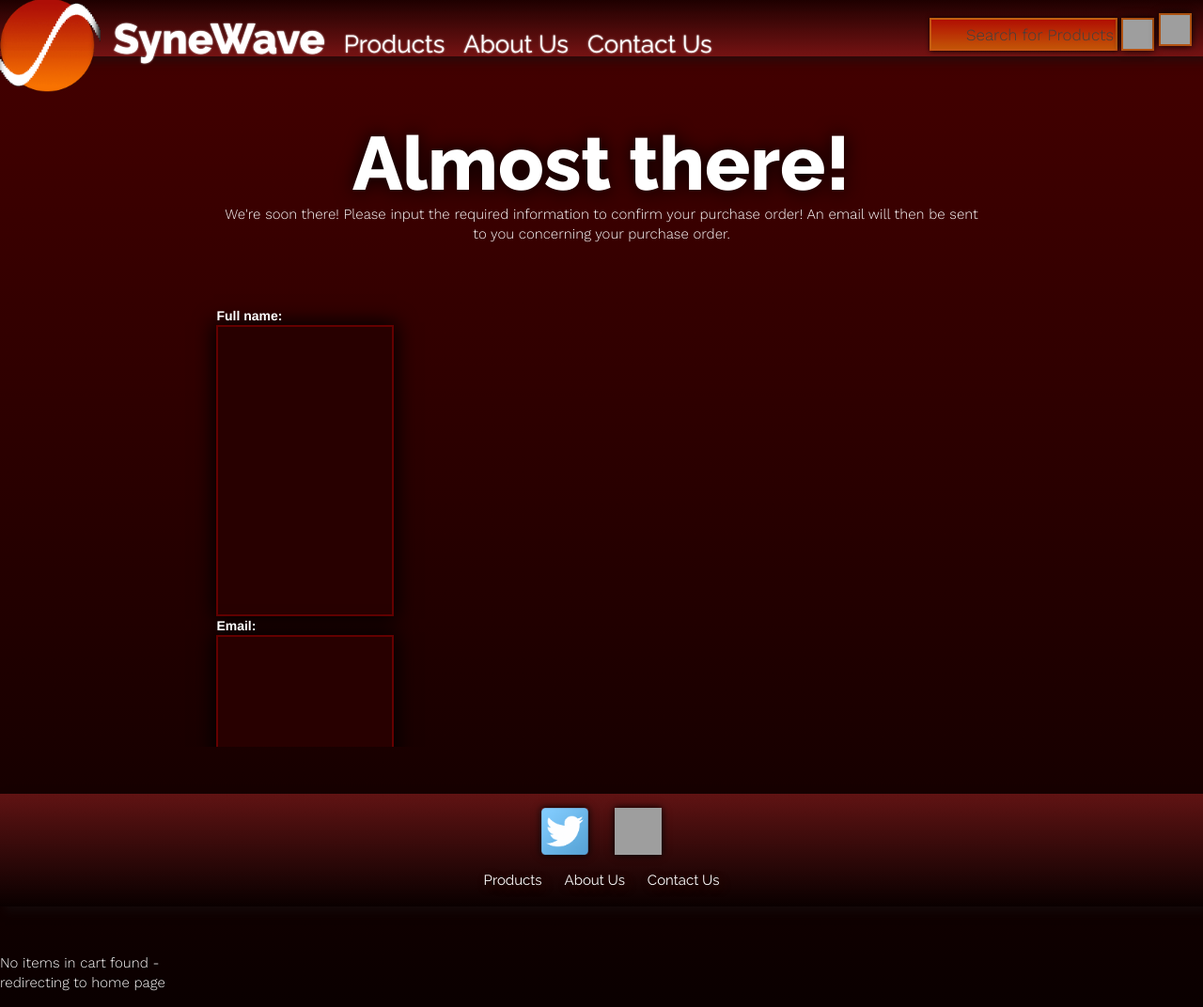
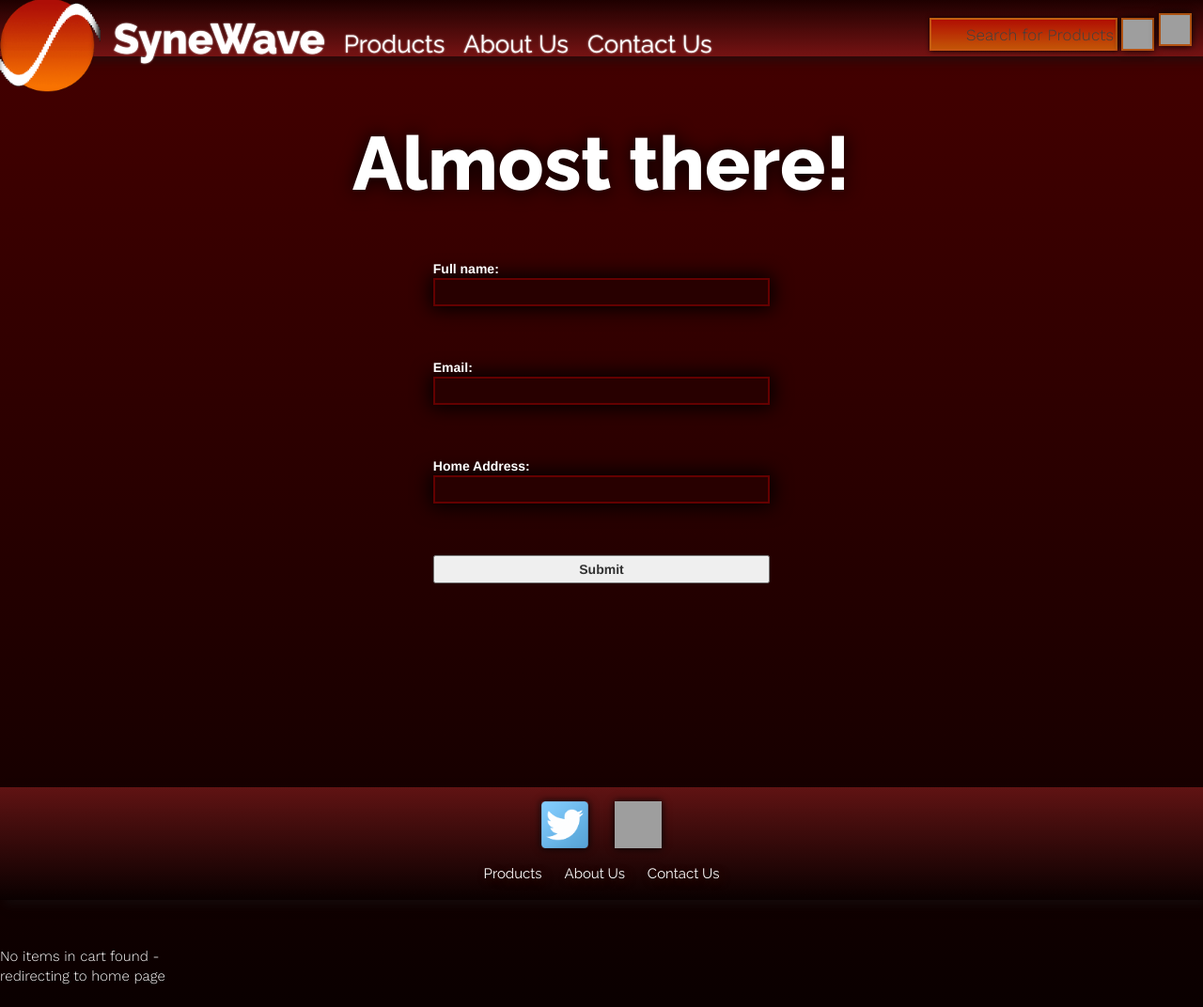
Before and after one commit to RussellSB/WebApplications, a PHP site: page /WebApplications/page-structures/purchase.php in a window 1280 px wide. Shown: the whole page at 94% size. Run offline with PHP 8.4, Linux system fonts and the light colour scheme; grey boxes are pictures that could not be loaded.

Commit message:
Finished purchase.php design

```diff
--- a/page-structures/purchase.php
+++ b/page-structures/purchase.php
@@ -37,11 +37,11 @@ else{
 
     <div id="purchase">
     <h1 class="pagetitle">Almost there!</h1>
-    <p>We're soon there! Please input the required information to confirm your purchase order! An email will then be sent to you concerning your purchase order.</p>
         <form method="POST" action="http://127.0.0.1:8080/WebApplications/php-functions/emailing.php">
             <label>
                 <div id="nam1">Full name: <input class="userinput"type="text" name="fullName" required></div>
                 <div id="em2">Email: <input class="userinput" type="email" name="email" required></div>
+                <div id="add">Home Address: <input class="userinput" type="text" name="homeAddress" required></div>
 
                 <input type="submit" style="font-weight: 800">
             </label>
@@ -52,10 +52,6 @@ else{
     <br />
     <br />
     <br />
-    <br />
-    <br />
-    <br />
-    <br />
 
     </main>
 
--- a/stylesheets/styles.css
+++ b/stylesheets/styles.css
@@ -96,7 +96,8 @@ div#purchase{
     grid-template-columns: repeat(10, 1fr);
     grid-template-rows: repeat(5, 1fr);
     margin: auto;
-    width: 80%;
+    width: 70%;
+    height: 50%;
 }
 
 #purchase > h1{
@@ -119,14 +120,31 @@ div#purchase{
 
 }
 
+#purchase > form > label{
+    display: grid;
+    grid-template-columns: repeat(4, 1fr);
+    grid-template-rows: repeat(4, 30px);
+    grid-row-gap: 75px;
+}
+
 #nam1{
-    grid-row: 3;
-    grid-column: 2/6;
+    grid-row: 1;
+    grid-column: 2/4;
 }
 
 #em2{
+    grid-row: 2;
+    grid-column: 2/4;
+}
+
+#add{
+    grid-row: 3;
+    grid-column: 2/4;
+}
+
+#purchase > form > label > input{
     grid-row: 4;
-    grid-column: 2/6;
+    grid-column: 2/4;
 }
 
 /* Concerned with contact us */
```
